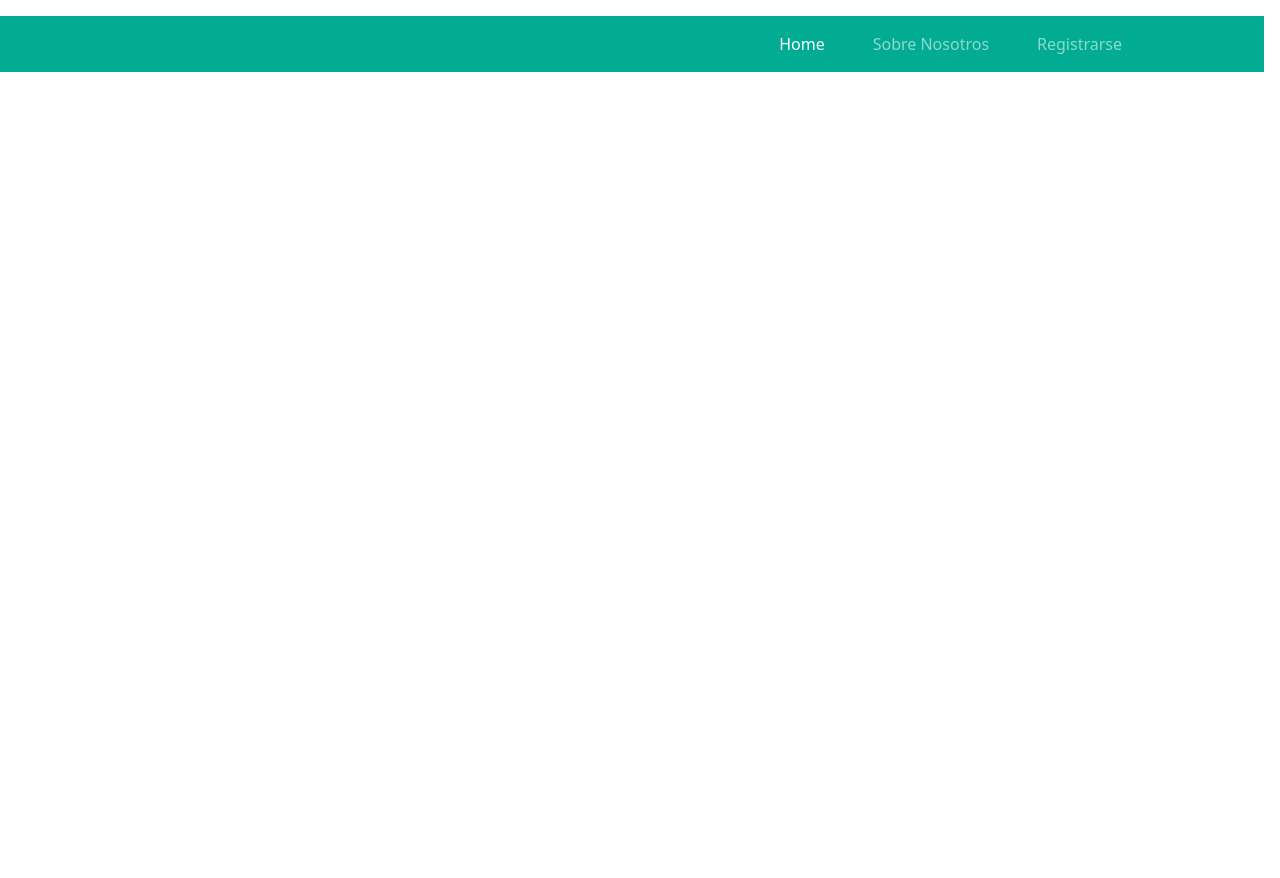
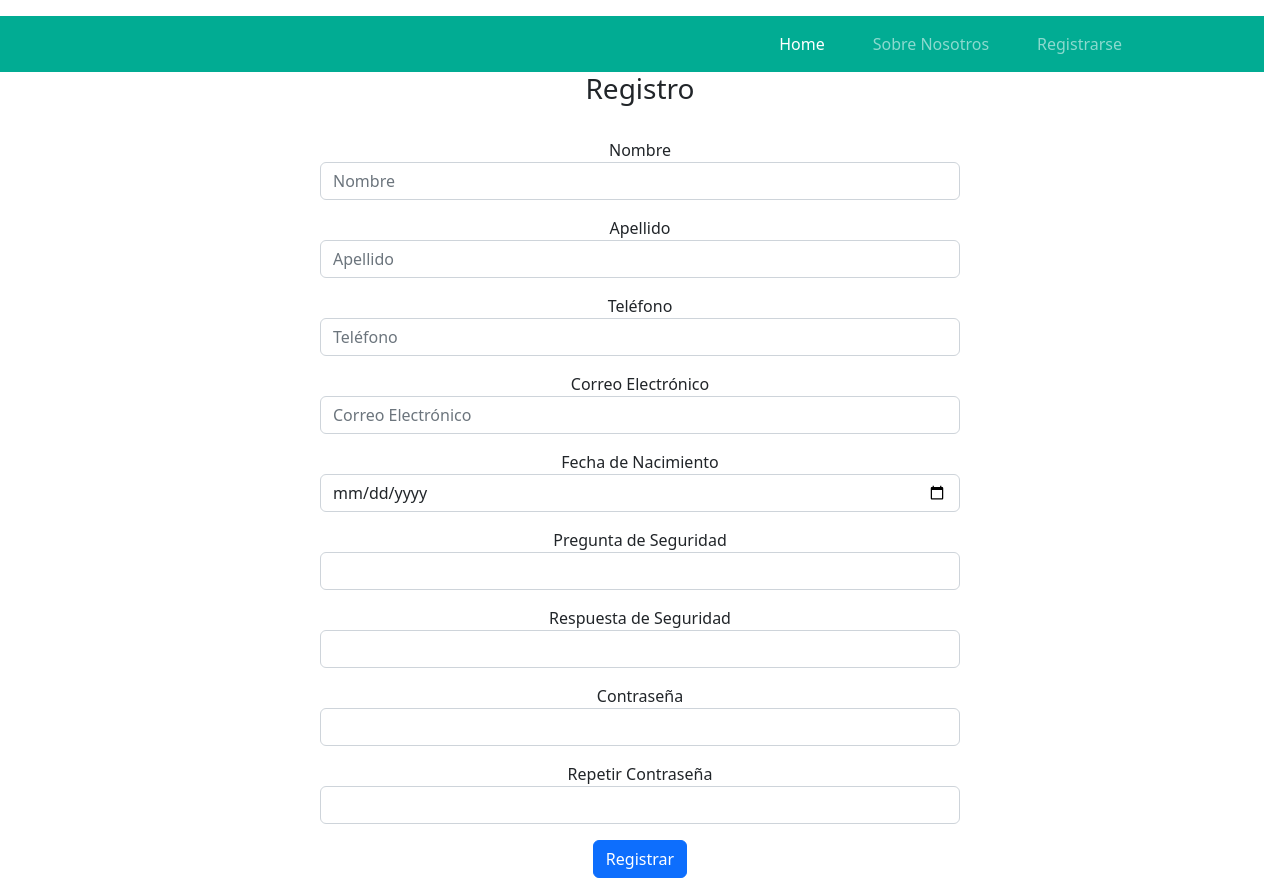
Before and after one commit to JoacoEspi/PF-BE-A-OhMyBenefit-FRONTENDWEB, a Vue app: page /user/registry in a window 1280 px wide. Before the commit the page ends 800 px from the top, so only its background shows below. Built offline with nearby package versions, Linux system fonts and the light colour scheme.

Commit message:
build(frontend):RegistryConnect

```diff
--- a/src/App.vue
+++ b/src/App.vue
@@ -19,17 +19,17 @@
           <ul class="navbar-nav ms-auto mb-2 mb-lg-0">
             <li class="nav-item">
               <RouterLink to="/">
-              <a class="nav-link active" aria-current="page" href="#!">Home</a>
+                <a v-if="!userLoggedIn" class="nav-link active" aria-current="page" href="#!">Home</a>
             </RouterLink>
             </li>
             <li class="nav-item">
               <RouterLink to="/about">
-              <a class="nav-link" href="#!">Sobre Nosotros</a>
+                <a v-if="!userLoggedIn" class="nav-link" href="#!">Sobre Nosotros</a>
             </RouterLink>
             </li>
             <li class="nav-item">
-              <RouterLink to="/register">
-              <a class="nav-link" href="#!">Registrarse</a>
+              <RouterLink to="/user/registry">
+                <a v-if="!userLoggedIn" class="nav-link" href="#!">Registrarse</a>
             </RouterLink>
             </li>
           </ul>
@@ -42,7 +42,14 @@
 </template>
 
 
-<script setup>
+<script>
+export default {
+  data() {
+    return {
+      userLoggedIn: false,
+    };
+  },
+};
 </script>
 
 
--- a/src/router/index.js
+++ b/src/router/index.js
@@ -3,6 +3,7 @@ import HomeView from '../views/HomeView.vue'
 import RegisterView from '../views/RegisterView.vue'
 import AboutView from '../views/AboutView.vue'
 import ProductDetail from '../views/ProductDetail.vue'
+import HomeUsuario from '../views/HomeUsuario.vue'
 
 const router = createRouter({
   history: createWebHistory(import.meta.env.BASE_URL),
@@ -13,7 +14,7 @@ const router = createRouter({
       component: HomeView
     },
     {
-      path: '/register',
+      path: '/user/registry',
       name: 'register',
       component: RegisterView
     },
@@ -26,6 +27,11 @@ const router = createRouter({
       path: '/product/:id/:idUsuario',
       name: 'product-detail',
       component: ProductDetail,
+    },
+    {
+      path: '/home',
+      name: 'home-login', //Hace referencia al Home del Usuario Logueado
+      component: HomeUsuario,
     }
   ]
 })
--- a/src/service/userService.js
+++ b/src/service/userService.js
@@ -17,12 +17,13 @@ export default{
         }
     },
     async registry(user){
-        try{
-          await apiClient.post("/user/registry", user)
-        } catch(error){
-            throw "Error: " + error.response.message
+        try {
+            await apiClient.post("/user/registry", user);
+        } catch (error) {
+            throw "Error: " + error.message; // Cambio Rosa - Manejo de error
         }
-    },
+    }
+    ,
     async forgetPassword(elemento){
         try {
             await apiClient.post("/user/forget-password", elemento)
--- /dev/null
+++ b/src/views/HomeUsuario.vue
@@ -0,0 +1,9 @@
+<template>
+  <h1>ESTE ES EL HOME DE USUARIO LOGUEADO</h1>
+</template>
+
+<script>
+
+</script>
+
+<style></style>
--- a/src/views/ProductDetail.vue
+++ b/src/views/ProductDetail.vue
@@ -113,14 +113,8 @@ export default {
       );
     },
     async redirectToDetailPage(productId, userId) {
-      console.log("Redirección a la página de detalle iniciada.");
-      console.log("Product ID:", productId);
-      console.log("User ID:", userId);
-
       try {
-        console.log("Antes del service")
         const response = await service.detailProduct(productId, userId);
-        console.log(" Despues del Service")
         this.product = response.producto;
         this.recommendations = response.recomendaciones;
 
--- a/src/views/RegisterView.vue
+++ b/src/views/RegisterView.vue
@@ -1,52 +1,199 @@
 <template>
-  <h2 class="fs-3"> Crear Cuenta</h2>
-  <form>
+  <div class="mx-auto text-center">
+    <h2 class="fs-3">Registro</h2>
+    <br />
+    <form @submit.prevent="submitForm">
       <div class="form-row">
-    <div class="form-group col-md-6 mb-3" >
+        <div class="form-group col-md-6 mb-3 mx-auto text-center">
           <label for="inputNombre">Nombre</label>
-      <input type="text" class="form-control" id="inputNombre" placeholder="Nombre">
+          <input
+            type="text"
+            class="form-control"
+            id="inputNombre"
+            placeholder="Nombre"
+            v-model="nombre"
+          />
         </div>
-
-    <div class="form-group col-md-6 mb-3">
+        <div class="form-group col-md-6 mb-3 mx-auto text-center">
           <label for="inputApellido">Apellido</label>
-      <input type="text" class="form-control" id="inputApellido" placeholder="Apellido">
+          <input
+            type="text"
+            class="form-control"
+            id="inputApellido"
+            placeholder="Apellido"
+            v-model="apellido"
+          />
         </div>
-
-    <div class="form-group col-md-6 mb-3">
-      <label for="inputCorreo">Correo Electronico</label>
-      <input type="mail" class="form-control" id="inputCorreo" placeholder="Correo Electronico">
+        <div class="form-group col-md-6 mb-3 mx-auto text-center">
+          <label for="inputTelefono">Teléfono</label>
+          <input
+            type="text"
+            class="form-control"
+            id="inputTelefono"
+            placeholder="Teléfono"
+            v-model="telefono"
+            pattern="\d*"
+            minlength="9"
+            maxlength="12"
+          />
         </div>
-
-  </div>
-
-  <div class="form-group col-md-6 mb-3">
-    <label for="inputFecha">Fecha de Nacimiento</label>
-    <input type="date" class="form-control" id="inputFecha" placeholder="1234 Main St">
-  </div>
-
-  <div class="form-group col-md-6 mb-3">
-    <label for="inputPass1">Contrasena</label>
-    <input type="password" class="form-control" id="inputPass1">
-  </div>
-
-  <div class="form-row">
-    <div class="form-group col-md-6 mb-3">
-      <label for="inputPass2">Repetir Contrasena</label>
-      <input type="text" class="form-control" id="inputPass2">
+        <div class="form-group col-md-6 mb-3 mx-auto text-center">
+          <label for="inputCorreo">Correo Electrónico</label>
+          <input
+            type="email"
+            class="form-control"
+            id="inputCorreo"
+            placeholder="Correo Electrónico"
+            v-model="mail"
+          />
         </div>
       </div>
+      <div class="form-group col-md-6 mb-3 mx-auto text-center">
+        <label for="inputFecha">Fecha de Nacimiento</label>
+        <input
+          type="date"
+          class="form-control"
+          id="inputFecha"
+          placeholder="1234 Main St"
+          v-model="fechaNacimiento"
+        />
+      </div>
+      <div class="form-group col-md-6 mb-3 mx-auto text-center">
+        <label for="securityQuestion">Pregunta de Seguridad</label>
+        <select
+          class="form-control"
+          id="securityQuestion"
+          v-model="seguridad.pregunta"
+        >
+          <option value="Nombre de Mascota">Nombre de Mascota</option>
+          <option value="Postre Favorito">Postre Favorito</option>
+          <option value="Color Favorito">Color Favorito</option>
+          <option value="Apellido de Abuelo">Apellido de Abuelo</option>
+        </select>
+      </div>
+      <div class="form-group col-md-6 mb-3 mx-auto text-center">
+        <label for="securityAnswer">Respuesta de Seguridad</label>
+        <input
+          type="text"
+          class="form-control"
+          id="securityAnswer"
+          v-model="seguridad.respuesta"
+        />
+      </div>
+      <div class="form-group col-md-6 mb-3 mx-auto text-center">
+        <label for="inputPass1">Contraseña</label>
+        <input
+          type="password"
+          class="form-control"
+          id="inputPass1"
+          v-model="password1"
+          @input="checkPasswordMatch"
+        />
+      </div>
+      <div class="form-row">
+        <div class="form-group col-md-6 mb-3 mx-auto text-center">
+          <label for="inputPass2">Repetir Contraseña</label>
+          <input
+            type="password"
+            class="form-control"
+            id="inputPass2"
+            v-model="password2"
+            @input="checkPasswordMatch"
+          />
+        </div>
+      </div>
+      <div class="error-message" v-if="passwordMismatch">
+        Las contraseñas no coinciden
+      </div>
       <div class="mt-3">
-  <button type="submit" class="btn btn-primary" > Registrar</button>
+        <button type="submit" class="btn btn-primary">Registrar</button>
+        <br />
       </div>
     </form>
+  </div>
 </template>
 
+<script>
+import service from "../service/userService.js";
 
-<script>
+export default {
+  data() {
+    return {
+      nombre: "",
+      apellido: "",
+      telefono: "",
+      mail: "",
+      fechaNacimiento: "",
+      contrasenia: "",
+      password1: "",
+      password2: "",
+      passwordMismatch: false,
+      seguridad: {
+        pregunta: "",
+        respuesta: "",
+      },
+    };
+  },
+  methods: {
+    checkPasswordMatch() {
+      if (this.password1 !== this.password2) {
+        this.passwordMismatch = true;
+      } else {
+        this.passwordMismatch = false;
+        // Asigna la contrasena
+        this.contrasenia = this.password1;
+      }
+    },
+    async submitForm() {
+      // Validación adicional, por ejemplo, verifica si las contraseñas coinciden
+      if (this.password1 !== this.password2) {
+        this.passwordMismatch = true;
+        alert("Las contraseñas no coinciden");
+        return; // No envíes el formulario si las contraseñas no coinciden
+      }
 
+      // Construye el objeto de datos en el formato requerido para enviar al backend.
+      const usuario = {
+        nombre: this.nombre,
+        apellido: this.apellido,
+        telefono: this.telefono,
+        mail: this.mail,
+        fechaNacimiento: this.fechaNacimiento,
+        contrasenia: this.contrasenia, // Utiliza la contraseña validada
+        seguridad: this.seguridad,
+      };
+
+      // Llama a tu método de servicio para crear el usuario y realiza la solicitud POST.
+      try {
+        console.log(usuario);
+        const response = await service.registry(usuario);
+        console.log("despues del service");
+        console.log(response);
+        alert("Usuario creado exitosamente");
+
+        // Realiza la redirección a la vista "home" después de crear el usuario
+        this.$router.push({ name: "home" }); // Asegúrate de ajustar el nombre de la ruta según tu configuración
+      } catch (error) {
+        console.error("Error en la creación del usuario", error);
+        alert("Error al crear el usuario");
+      }
+
+      // Limpia los campos después del envío o toma la acción adecuada.
+      this.nombre = "";
+      this.apellido = "";
+      this.telefono = "";
+      this.mail = "";
+      this.fechaNacimiento = "";
+      this.contrasenia = "";
+      this.seguridad.pregunta = "";
+      this.seguridad.respuesta = "";
+    },
+  },
+};
 </script>
 
-
-  <style>
-
+<style scoped>
+.error-message {
+  color: red;
+}
 </style>
```
Lines whose indentation alone changed are shown as unchanged.
